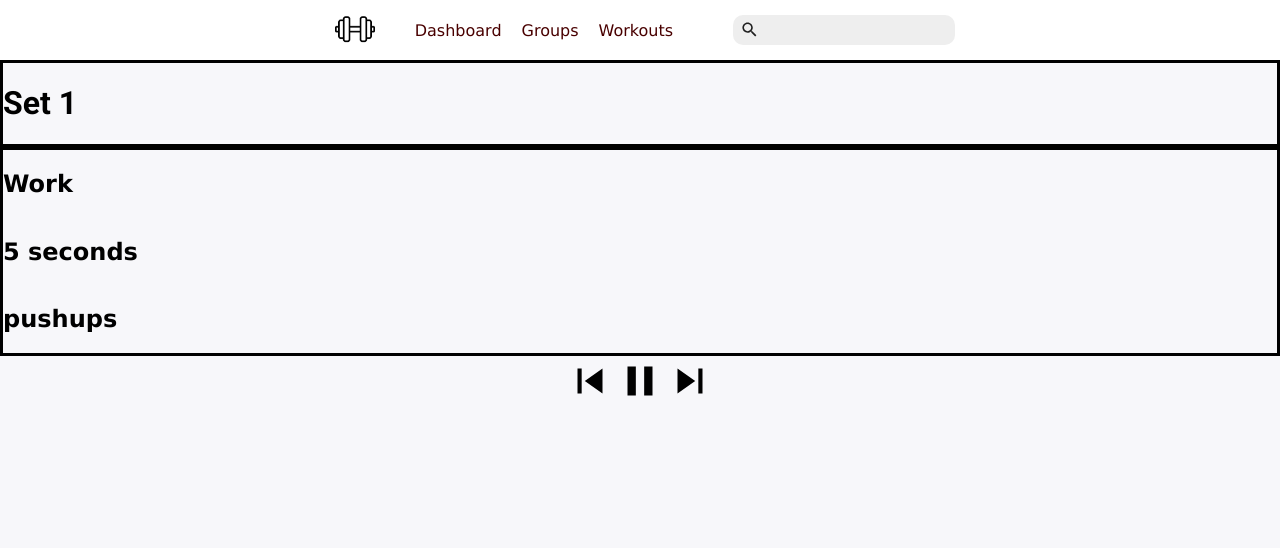
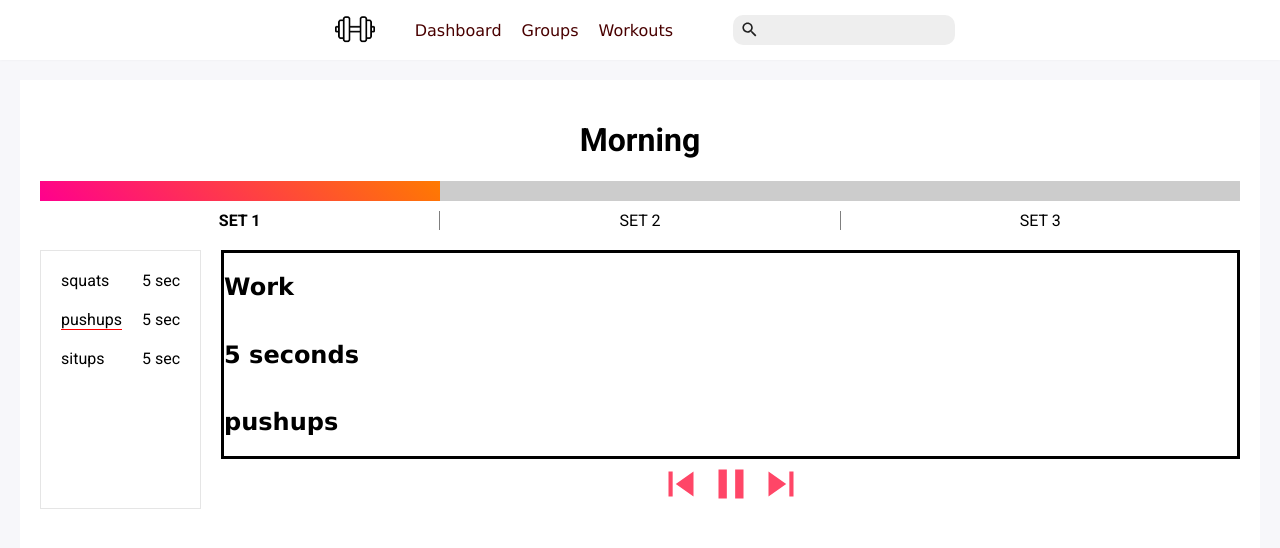
Before and after one commit to acrantel/fiitshare, a Next.js app: page /workout/wk1 in a window 1280 px wide. Shown: the top 548 px of the page. Built offline with nearby package versions, Linux system fonts and the light colour scheme.

Commit message:
Add set progress bar and exercise list to workout page

```diff
--- /dev/null
+++ b/components/workout-page/current-exercise-card.js
@@ -0,0 +1,18 @@
+import React from 'react';
+import styles from './current-exercise-card.module.css';
+import {exerciseData} from '../../database/database.js';
+
+export default class CurrentExerciseCard extends React.Component {
+    constructor(props) {
+        super(props);
+    }
+    render() {
+        return (
+                <div className={styles.videoCurrentExercise}>
+                    <h2>Work</h2>
+                    <h2>{this.props.time} seconds</h2>
+                    <h2>{exerciseData[this.props.exerciseID].name}</h2>
+                </div>
+        );
+    }
+}
--- /dev/null
+++ b/components/workout-page/current-exercise-card.module.css
@@ -0,0 +1,9 @@
+.videoCurrentExercise {
+    display: flex;
+    flex-direction: column;
+    border-style: solid;
+}
+
+.videoNextExercise {
+
+}
--- /dev/null
+++ b/components/workout-page/exercise-list.js
@@ -0,0 +1,25 @@
+import React from 'react';
+import styles from './exercise-list.module.css';
+import { exerciseData } from '../../database/database.js';
+
+export default class ExerciseList extends React.Component {
+    render() {
+        const {
+            exerciseIds,
+            times,
+            current
+        } = this.props;
+        return <ul className={styles.list}>
+            {exerciseIds.map((exerciseId, i) => {
+                const time = times[i];
+                return <li
+                    key={i.toString()}
+                    className={`${styles.exercise} ${current === i ? styles.current : ''}`}
+                >
+                    <span className={styles.name}>{exerciseData[exerciseId].name}</span>
+                    <span className={styles.time}>{time} sec</span>
+                </li>
+            })}
+        </ul>;
+    }
+}
--- /dev/null
+++ b/components/workout-page/exercise-list.module.css
@@ -0,0 +1,29 @@
+.list {
+    list-style: none;
+    margin: 0;
+    margin-right: 20px;
+    padding: 10px;
+    border: 1px solid rgba(0, 0, 0, 0.1);
+    white-space: nowrap;
+}
+.exercise {
+    display: flex;
+    padding: 10px;
+}
+.name {
+    margin-right: 20px;
+    position: relative;
+}
+.current .name::before {
+    content: '';
+    position: absolute;
+    top: 100%;
+    left: 0;
+    width: 100%;
+    height: 1px;
+    background-color: red;
+}
+.time {
+    flex: auto;
+    text-align: right;
+}
--- /dev/null
+++ b/components/workout-page/set-progress.js
@@ -0,0 +1,23 @@
+import styles from './set-progress.module.css';
+
+export default class SetProgress extends React.Component {
+    render() {
+        const {
+            sets,
+            set
+        } = this.props;
+        const labels = [];
+        for (let i = 1; i <= sets; i++) {
+            labels.push(<div
+                className={`${styles.label} ${i === set ? styles.current : ''}`}
+                key={i.toString()}
+            >{`Set ${i}`}</div>);
+        }
+        return <div className={styles.meter}>
+            <div className={styles.meterComplete} style={{
+                width: set / sets * 100 + '%'
+            }} />
+            {labels}
+        </div>;
+    }
+}
--- /dev/null
+++ b/components/workout-page/set-progress.module.css
@@ -0,0 +1,28 @@
+.meter {
+    display: flex;
+    position: relative;
+    border-top: 20px solid rgba(0, 0, 0, 0.2);
+}
+.meterComplete {
+    position: absolute;
+    bottom: 100%;
+    left: 0;
+    height: 20px;
+    width: 0;
+    transition: width .2s;
+    background-image: linear-gradient(45deg, #ff008d, #ff7a00);
+}
+
+.label {
+    flex: 1 0 0;
+    text-align: center;
+    text-transform: uppercase;
+    border-right: 1px solid rgba(0, 0, 0, 0.5);
+    margin-top: 10px;
+}
+.label:last-child {
+    border-right: none;
+}
+.current {
+    font-weight: bold;
+}
--- /dev/null
+++ b/components/workout-page/workout-video.js
@@ -0,0 +1,31 @@
+import React from 'react';
+import { MdSkipPrevious, MdPlayArrow, MdPause, MdSkipNext } from 'react-icons/md';
+import styles from './workout-video.module.css';
+import CurrentExerciseCard from './current-exercise-card.js'
+
+export default class WorkoutVideo extends React.Component {
+    render() {
+        const {
+            exerciseID,
+            time,
+            paused,
+            onPlayWorkout,
+            onPauseWorkout,
+            onSkipNextExercise
+        } = this.props;
+        return <div className={styles.workoutvidContainer}>
+            <CurrentExerciseCard exerciseID={exerciseID} time={time}></CurrentExerciseCard>
+            <div className={styles.videoControls}>
+                <MdSkipPrevious className={styles.videoControlsIcon}/>
+                {paused ? <MdPlayArrow
+                    onClick={onPlayWorkout}
+                    className={styles.videoControlsIcon}
+                /> : <MdPause
+                    onClick={onPauseWorkout}
+                    className={styles.videoControlsIcon}
+                />}
+                <MdSkipNext onClick={onSkipNextExercise} className={styles.videoControlsIcon}/>
+            </div>
+        </div>;
+    }
+}
--- /dev/null
+++ b/components/workout-page/workout-video.module.css
@@ -0,0 +1,24 @@
+.workoutvidContainer {
+    display: flex;
+    flex-direction: column;
+    width: 100%;
+}
+
+.videoStatusBar {
+    display: flex;
+    flex-direction: row;
+    border-style: solid;
+}
+
+.videoControls {
+    display: flex;
+    flex-direction: row;
+    justify-content: center;
+}
+
+.videoControlsIcon {
+    width: 50px;
+    height: 50px;
+    color: #ff4667;
+    cursor: pointer;
+}
--- a/pages/page.module.css
+++ b/pages/page.module.css
@@ -31,6 +31,12 @@
 .content {
     background-color: white;
     flex: auto;
+}
+.contentWrapper {
+    background-color: white;
+    flex: auto;
+    margin: 20px;
+    padding: 20px;
 }
 
 .myGroupsList, .foundGroups {
@@ -88,35 +94,10 @@
     flex-wrap: wrap;
 }
 
-.workoutvidContainer {
+.workoutName {
+    text-align: center;
+}
+.workoutWrapper {
     display: flex;
-    flex-direction: column;
-    width: 100%;
+    margin-top: 20px;
 }
-
-.videoStatusBar {
-    display: flex;
-    flex-direction: row;
-    border-style: solid;
-}
-
-.videoCurrentExercise {
-    display: flex;
-    flex-direction: column;
-    border-style: solid;
-}
-
-.videoNextExercise {
-
-}
-
-.videoControls {
-    display: flex;
-    flex-direction: row;
-    justify-content: center;
-}
-
-.videoControlsIcon {
-    width: 50px;
-    height: 50px;
-}
--- a/pages/workout/[workoutid].js
+++ b/pages/workout/[workoutid].js
@@ -1,13 +1,16 @@
 import { useRouter, withRouter } from 'next/router';
 import Header from '../../components/header.js';
-import styles from '../../pages/page.module.css';
+import styles from '../page.module.css';
 import React from 'react';
 import {workoutData, exerciseData} from '../../database/database.js';
+import SetProgress from '../../components/workout-page/set-progress.js';
+import WorkoutVideo from '../../components/workout-page/workout-video.js';
+import ExerciseList from '../../components/workout-page/exercise-list.js';
 
 import ExerciseCard from '../../components/cards/exercise-card.js';
 import { MdSkipPrevious, MdPlayArrow, MdPause, MdSkipNext } from 'react-icons/md'
 
-class WorkoutVideo extends React.Component {
+class WorkoutPage extends React.Component {
 
     constructor(props) {
         super(props);
@@ -109,33 +112,25 @@ class WorkoutVideo extends React.Component {
 */
 
     render() {
-        return <div className={styles.workoutvidContainer}>
-            <div className={styles.videoStatusBar}>
-                <h1>Set {this.state.curSet}</h1>
-            </div>
-            <CurrentExerciseCard exerciseID={this.state.exerciseIDArr[this.state.curIndex]} time={this.state.timeArr[this.state.curIndex]}></CurrentExerciseCard>
-            <div className={styles.videoControls}>
-                <MdSkipPrevious className={styles.videoControlsIcon}/>
-                {this.state.paused && <MdPlayArrow onClick={this.playWorkout} className={styles.videoControlsIcon}/>}
-                {!this.state.paused && <MdPause onClick={this.pauseWorkout} className={styles.videoControlsIcon}/>}
-                <MdSkipNext onClick={this.skipNextExercise} className={styles.videoControlsIcon}/>
+        return <div className={styles.contentWrapper}>
+            <h1 className={styles.workoutName}>{workoutData[this.props.workoutId].name}</h1>
+            <SetProgress set={this.state.curSet} sets={this.state.exerciseIDArr.length} />
+            <div className={styles.workoutWrapper}>
+                <ExerciseList
+                    exerciseIds={this.state.exerciseIDArr}
+                    times={this.state.timeArr}
+                    current={this.state.curIndex}
+                />
+                <WorkoutVideo
+                    exerciseID={this.state.exerciseIDArr[this.state.curIndex]}
+                    time={this.state.timeArr[this.state.curIndex]}
+                    paused={this.state.paused}
+                    onPlayWorkout={this.playWorkout}
+                    onPauseWorkout={this.pauseWorkout}
+                    onSkipNextExercise={this.skipNextExercise}
+                />
             </div>
         </div>;
-    }
-}
-
-class CurrentExerciseCard extends React.Component {
-    constructor(props) {
-        super(props);
-    }
-    render() {
-        return (
-                <div className={styles.videoCurrentExercise}>
-                    <h2>Work</h2>
-                    <h2>{this.props.time} seconds</h2>
-                    <h2>{exerciseData[this.props.exerciseID].name}</h2>
-                </div>
-        );
     }
 }
 
@@ -143,7 +138,7 @@ function Workout({ workoutid }) {
     return <div className={styles.pageWrapper}>
         <Header />
         <div className={styles.pageContent}>
-            <WorkoutVideo workoutId={workoutid} />
+            <WorkoutPage workoutId={workoutid} />
         </div>
     </div>;
 }
@@ -152,4 +147,4 @@ Workout.getInitialProps = async ({ query }) => {
     const { workoutid } = query;
     return { workoutid };
 };
-export default Workout
+export default Workout;
```
